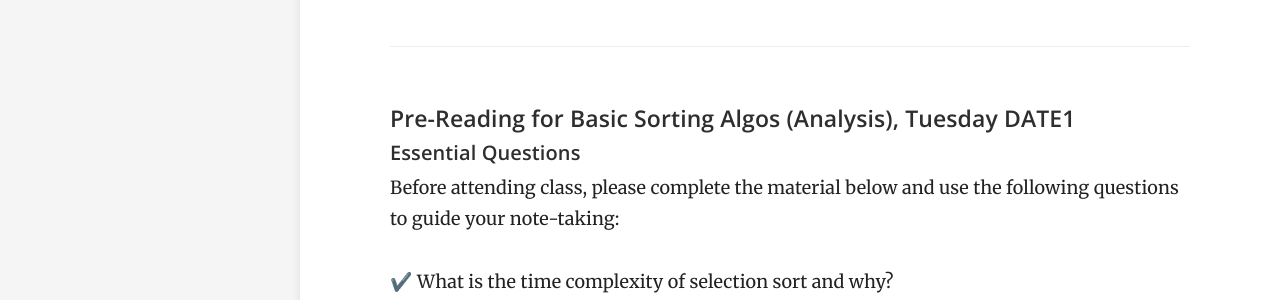
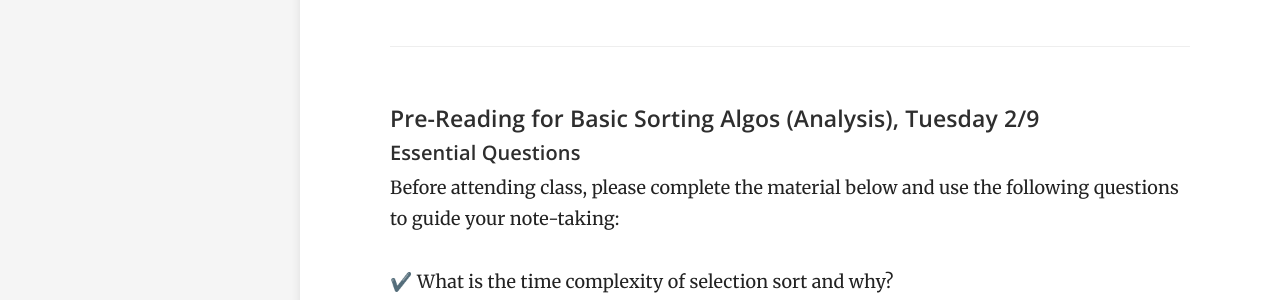
Before and after one commit to vcc-csc212/sp21-archive, a Jekyll site: the page built from _docs/weekly/wk3.md, in a window 1280 px wide and 900 px high. Shown: the part 381-681 px from the top of the window. Built offline with Jekyll 4.4.1, drawn with Linux system fonts in a browser that asks for light colours.

Commit message:
date added for wk3 tues

```diff
--- a/_docs/weekly/wk3.md
+++ b/_docs/weekly/wk3.md
@@ -11,7 +11,7 @@ On this page:
 
 ---
 
-#### Pre-Reading for  Basic Sorting Algos (Analysis), Tuesday DATE1 {#tues}
+#### Pre-Reading for  Basic Sorting Algos (Analysis), Tuesday 2/9 {#tues}
 
 ##### Essential Questions
 Before attending class, please complete the material below and use the following questions to guide your note-taking:
```
